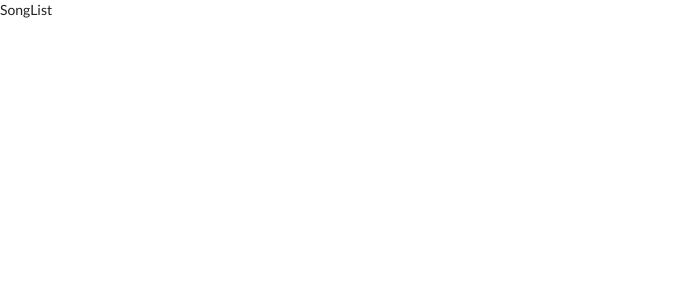
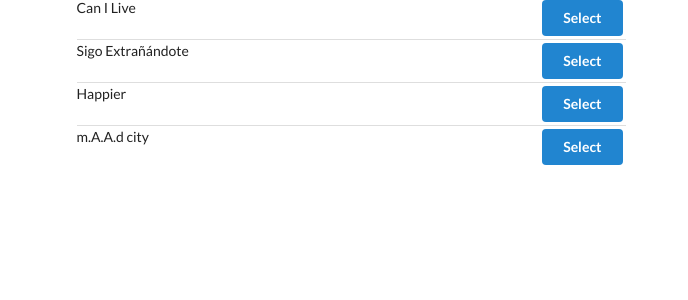
Before and after one commit to eecanada/songs-redux, a React (Create React App) app: page / in a window 1280 px wide. Shown: the top 300 px of the page, without its empty margins (0-688 px from the left). Built offline with nearby package versions, Linux system fonts and the light colour scheme.

Commit message:
render songs

```diff
--- a/src/components/App.js
+++ b/src/components/App.js
@@ -3,10 +3,14 @@
 
 const App = () => {
   return (
-    <div>
-      <SongList/>
+    <div className="ui container grid">
+      <div className="ui row">
+        <div className="column eight wide">
+          <SongList />
+        </div>
+      </div>
     </div>
-  )
+  );
 };
 
 export default App;
--- a/src/components/SongList.js
+++ b/src/components/SongList.js
@@ -2,9 +2,26 @@
 import { connect } from 'react-redux';
 
 class SongList extends Component {
+  renderList() {
+    return this.props.songs.map((song) => {
+      return (
+        <div className="item" key={song.title}>
+          <div className="right floated content">
+            <button className="ui button primary">Select</button>
+          </div>
+          <div className="content">{song.title}</div>
+        </div>
+      );
+    });
+  }
+
   render() {
-    return <div>SongList</div>;
+    return <div className="ui divided list">{this.renderList()}</div>;
   }
 }
 
-export default connect()(SongList);
+const mapStateToProps = (state) => {
+  return { songs: state.songs };
+};
+
+export default connect(mapStateToProps)(SongList);
```
